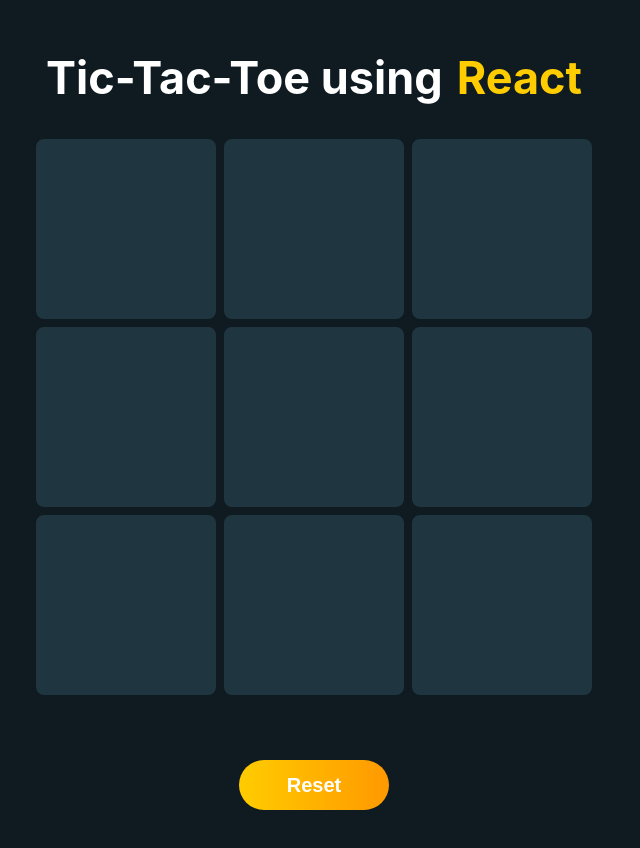
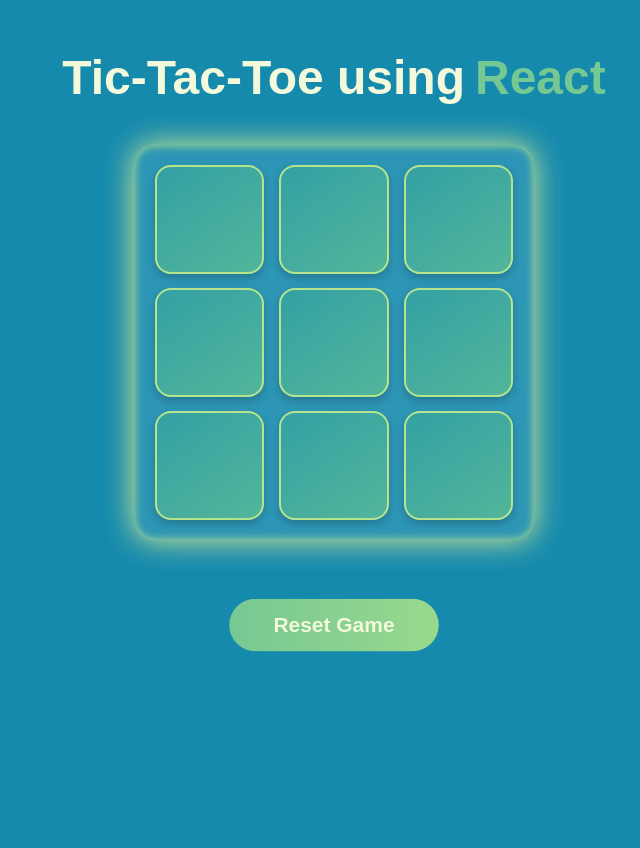
Before and after one commit to marwannofal/react_tictactoe, a React (Create React App) app: page / in a window 1280 px wide. Shown: the top 848 px of the page, without its empty margins (326-966 px from the left). After the commit the page ends 800 px from the top, so only its background shows below. Built offline with nearby package versions, Linux system fonts and the light colour scheme.

Commit message:
some enhancements

```diff
--- a/src/Components/TicTacToe/TicTacToe.css
+++ b/src/Components/TicTacToe/TicTacToe.css
@@ -1,61 +1,141 @@
+:root {
+    --background-dark: #168AAD;
+    --box-bg: #34A0A4;
+    --box-hover: #52B69A;
+    --accent-primary: #76C893;
+    --accent-secondary: #99D98C;
+    --border-color: #B5E48C;
+    --font-light: #f3f9db;
+    --glow-color: #D9ED92;
+    --glass-blur: rgba(255, 255, 255, 0.1);
+}
+
+body {
+    background: var(--background-dark);
+    margin: 0;
+    font-family: 'Poppins', sans-serif;
+    overflow-x: hidden;
+    min-height: 100vh;
+    display: flex;
+    justify-content: center;
+    align-items: start;
+}
+
 .container {
     text-align: center;
+    padding: clamp(10px, 5vw, 20px);
+    animation: fadeIn 1.2s ease;
+    width: 100%;
 }
 
 .title {
-    margin-top: 50px;
-    color: white;
-    font-size: 45px;
+    margin-top: clamp(20px, 5vw, 30px);
+    color: var(--font-light);
+    font-size: clamp(32px, 5vw, 48px);
     display: flex;
     justify-content: center;
     align-items: center;
+    gap: clamp(8px, 2vw, 10px);
+    animation: slideDown 1s ease;
 }
 
 .title span {
-    color: #ffcc00;
-    padding-left: 14px;
+    color: var(--accent-primary);
+}
+
+.title img {
+    width: 1em;
+    height: 1em;
+    vertical-align: middle;
+}
+
+.board {
+    display: grid;
+    grid-template-columns: repeat(3, 1fr);
+    gap: clamp(10px, 2vw, 14px);
+    width: clamp(260px, 90vw, 360px);
+    margin: clamp(20px, 5vw, 40px) auto;
+    padding: clamp(16px, 4vw, 20px);
+    background: var(--glass-blur);
+    backdrop-filter: blur(10px);
+    border-radius: 20px;
+    box-shadow: 0 0 30px var(--glow-color), inset 0 0 10px var(--border-color);
+    animation: popIn 1.2s ease;
+}
+
+.box {
+    background: linear-gradient(145deg, var(--box-bg), var(--box-hover));
+    border: 2px solid var(--border-color);
+    border-radius: 16px;
+    cursor: pointer;
+    transition: background 0.3s, transform 0.25s, box-shadow 0.3s;
+    aspect-ratio: 1 / 1;
+    width: 95%;
+    margin-left: auto;
+    margin-right: auto;
+    display: flex;
+    justify-content: center;
+    align-items: center;
+    box-shadow: 0 4px 8px rgba(0,0,0,0.2);
+}
+
+.box:hover {
+    background: linear-gradient(145deg, var(--box-hover), var(--box-bg));
+    transform: scale(1.07);
+    box-shadow: 0 8px 15px rgba(0, 0, 0, 0.25);
+}
+
+.box.filled {
+    cursor: default;
+}
+
+.box img {
+    width: 60%;
+    height: 60%;
+    object-fit: contain;
+    transition: transform 0.4s ease;
 }
 
 .reset {
-    width: 150px;
-    height: 50px;
+    width: clamp(150px, 40vw, 200px);
+    height: clamp(40px, 8vw, 50px);
     border: none;
     outline: none;
     cursor: pointer;
     border-radius: 50px;
-    background: linear-gradient(to right, #ffcc00, #ff9900);
-    color: rgb(255, 255, 255);
-    font-size: 20px;
-    font-weight:bolder ;
-    margin-top: 25px;
-    margin-bottom: 50px;
+    background: linear-gradient(to right, var(--accent-primary), var(--accent-secondary));
+    color: var(--font-light);
+    font-size: clamp(14px, 2vw, 20px);
+    font-weight: bold;
+    margin-top: clamp(16px, 4vw, 20px);
+    margin-bottom: clamp(24px, 6vw, 50px);
+    transition: background 0.4s ease, transform 0.3s ease, box-shadow 0.3s ease;
+    animation: pulse 2s infinite alternate;
 }
+
 .reset:hover {
-    background: linear-gradient(to right, #ffcc0099, #ff99009f);
+    background: linear-gradient(to right, #fde68a, #fdba74);
+    transform: translateY(-5px);
+    box-shadow: 0px 10px 20px rgba(251, 146, 60, 0.3);
 }
-.boxes {
-    display: flex;
-    height: 180px;
-    width: 180px;
-    background: #1f3540;
-    border: 4px solid #0f1b21;
-    border-radius: 12px;
-    cursor: pointer;
+
+/* Animations */
+@keyframes fadeIn {
+    from { opacity: 0; }
+    to { opacity: 1; }
 }
-.boxes:hover {
-    background: #1f354068;
+
+@keyframes slideDown {
+    from { transform: translateY(-30px); opacity: 0; }
+    to { transform: translateY(0); opacity: 1; }
 }
-.boxes img {
-    margin: 50px 50px;
 
+@keyframes popIn {
+    0% { transform: scale(0.8); opacity: 0; }
+    100% { transform: scale(1); opacity: 1; }
 }
-.board {
-    height: 600px;
-    width: 564px;
-    display: flex;
-    margin: auto;
+
+@keyframes pulse {
+    0% { transform: scale(1); }
+    100% { transform: scale(1.05); }
 }
-.title img {
-    padding: 20px 20px;
-    height: 50px;
-}
--- a/src/Components/TicTacToe/TicTacToe.jsx
+++ b/src/Components/TicTacToe/TicTacToe.jsx
@@ -1,106 +1,90 @@
-import { useState, React, useRef } from 'react'
-import './TicTacToe.css'
-import circle_icon from '../Assets/circle.png'
-import cross_icon from '../Assets/cross.png'
-
-
-let data = ["", "", "", "", "", "", "", "", ""];
+import { useState, useRef } from 'react';
+import './TicTacToe.css';
+import circle_icon from '../Assets/circle.png';
+import cross_icon from '../Assets/cross.png';
 
 export default function TicTacToe() {
+    const [board, setBoard] = useState(Array(9).fill(""));
+    const [currentPlayer, setCurrentPlayer] = useState('x');
+    const [lock, setLock] = useState(false);
+    const titleRef = useRef(null);
 
-    let [count, setCount] = useState(0);
-    let [lock, setLock] = useState(false);
-    let titleRef = useRef(null);
+    const winningCombinations = [
+        [0, 1, 2],
+        [3, 4, 5],
+        [6, 7, 8],
+        [0, 3, 6],
+        [1, 4, 7],
+        [2, 5, 8],
+        [0, 4, 8],
+        [2, 4, 6],
+    ];
 
-    const toggle = (e, num) => {
-        if (lock) {
-            return 0;
+    const toggle = (index) => {
+        if (lock || board[index]) return;
+
+        const updatedBoard = [...board];
+        updatedBoard[index] = currentPlayer;
+        setBoard(updatedBoard);
+
+        if (checkWin(updatedBoard)) {
+            endGame(currentPlayer);
+        } else if (!updatedBoard.includes("")) {
+            endGame("draw");
+        } else {
+            setCurrentPlayer(currentPlayer === 'x' ? 'o' : 'x');
         }
-        if (count % 2 === 0) {
-            e.target.innerHTML = `<img src='${circle_icon}' />`;
-            data[num] = 'x';
-            setCount(++count);
+    };
+
+    const checkWin = (updatedBoard) => {
+        return winningCombinations.some(([a, b, c]) =>
+            updatedBoard[a] && updatedBoard[a] === updatedBoard[b] && updatedBoard[a] === updatedBoard[c]
+        );
+    };
+
+    const endGame = (winner) => {
+        setLock(true);
+        if (winner === 'draw') {
+            titleRef.current.innerHTML = `It's a Draw! ✨`;
         } else {
-            e.target.innerHTML = `<img src='${cross_icon}' />`;
-            data[num] = 'o';
-            setCount(++count);
+            const winnerIcon = winner === 'x' ? circle_icon : cross_icon;
+            titleRef.current.innerHTML = `Player <img src='${winnerIcon}' alt='winner'/> Wins!`;
         }
-        checkWin()
-    }
+    };
 
-    const checkWin = () => {
-        // Define the winning combinations
-        const winningCombinations = [
-            [0, 1, 2], // Top row
-            [3, 4, 5], // Middle row
-            [6, 7, 8], // Bottom row
-            [0, 3, 6], // First column
-            [1, 4, 7], // Second column
-            [2, 5, 8], // Third column
-            [0, 4, 8], // Diagonal from top-left to bottom-right
-            [2, 4, 6], // Diagonal from top-right to bottom-left
-        ];
+    const resetGame = () => {
+        setBoard(Array(9).fill(""));
+        setCurrentPlayer('x');
+        setLock(false);
+        titleRef.current.innerHTML = `Tic-Tac-Toe using <span>React</span>`;
+    };
 
-        // Using reduce to check for the winning combination
-        const winner = winningCombinations.reduce((acc, [a, b, c]) => {
-            if (data[a] && data[a] === data[b] && data[a] === data[c]) {
-                return data[a]; // Return the winner if found
-            }
-            return acc; // Otherwise, keep the accumulator value (null)
-        }, null);
-
-        if (winner) {
-            won(data);
-            return data[winningCombinations.find(([a, b, c]) => data[a] === data[b] && data[a] === data[c])[0]];
-        }
-
-        if (!data.includes("")) {
-            setLock(true);
-            return "draw";
-        }
-
-        return null;
-    }
-
-    const won = (winner) => {
-        setLock(true);
-        if (winner === "x") {
-            titleRef.current.innerHTML = `Player <img src='${cross_icon}' /> Won`;
-        } else {
-            titleRef.current.innerHTML = `Player <img src='${circle_icon}' /> Won`;
-        }
-    }
-
-    const reset = () => {
-        data.fill("");
-        setCount(0);
-        setLock(false);
-        const cells = document.querySelectorAll('.boxes');
-        cells.forEach(cell => cell.innerHTML = '');
-        titleRef.current.innerHTML = `Tic-Tac-Toe using <span>React</span>`;
-    }
+    const renderBox = (index) => (
+        <div
+            key={index}
+            className={`box ${board[index] ? 'filled' : ''}`}
+            role="button"
+            tabIndex={0}
+            onClick={() => toggle(index)}
+            onKeyDown={(e) => e.key === 'Enter' && toggle(index)}
+        >
+            {board[index] && (
+                <img
+                    src={board[index] === 'x' ? circle_icon : cross_icon}
+                    alt={board[index] === 'x' ? 'Circle' : 'Cross'}
+                    className="icon"
+                />
+            )}
+        </div>
+    );
 
     return (
         <div className='container'>
             <h1 className='title' ref={titleRef}>Tic-Tac-Toe using <span>React</span></h1>
-            <div className="board">
-                <div className="row1">
-                    <div className="boxes" onClick={(e) => toggle(e, 0)}></div>
-                    <div className="boxes" onClick={(e) => toggle(e, 1)}></div>
-                    <div className="boxes" onClick={(e) => toggle(e, 2)}></div>
-                </div>
-                <div className="row2">
-                    <div className="boxes" onClick={(e) => toggle(e, 3)}></div>
-                    <div className="boxes" onClick={(e) => toggle(e, 4)}></div>
-                    <div className="boxes" onClick={(e) => toggle(e, 5)}></div>
-                </div>
-                <div className="row3">
-                    <div className="boxes" onClick={(e) => toggle(e, 6)}></div>
-                    <div className="boxes" onClick={(e) => toggle(e, 7)}></div>
-                    <div className="boxes" onClick={(e) => toggle(e, 8)}></div>
-                </div>
+            <div className='board'>
+                {board.map((_, index) => renderBox(index))}
             </div>
-            <button className="reset" onClick={reset}>Reset</button>
+            <button className='reset' onClick={resetGame}>Reset Game</button>
         </div>
-    )
+    );
 }
```
